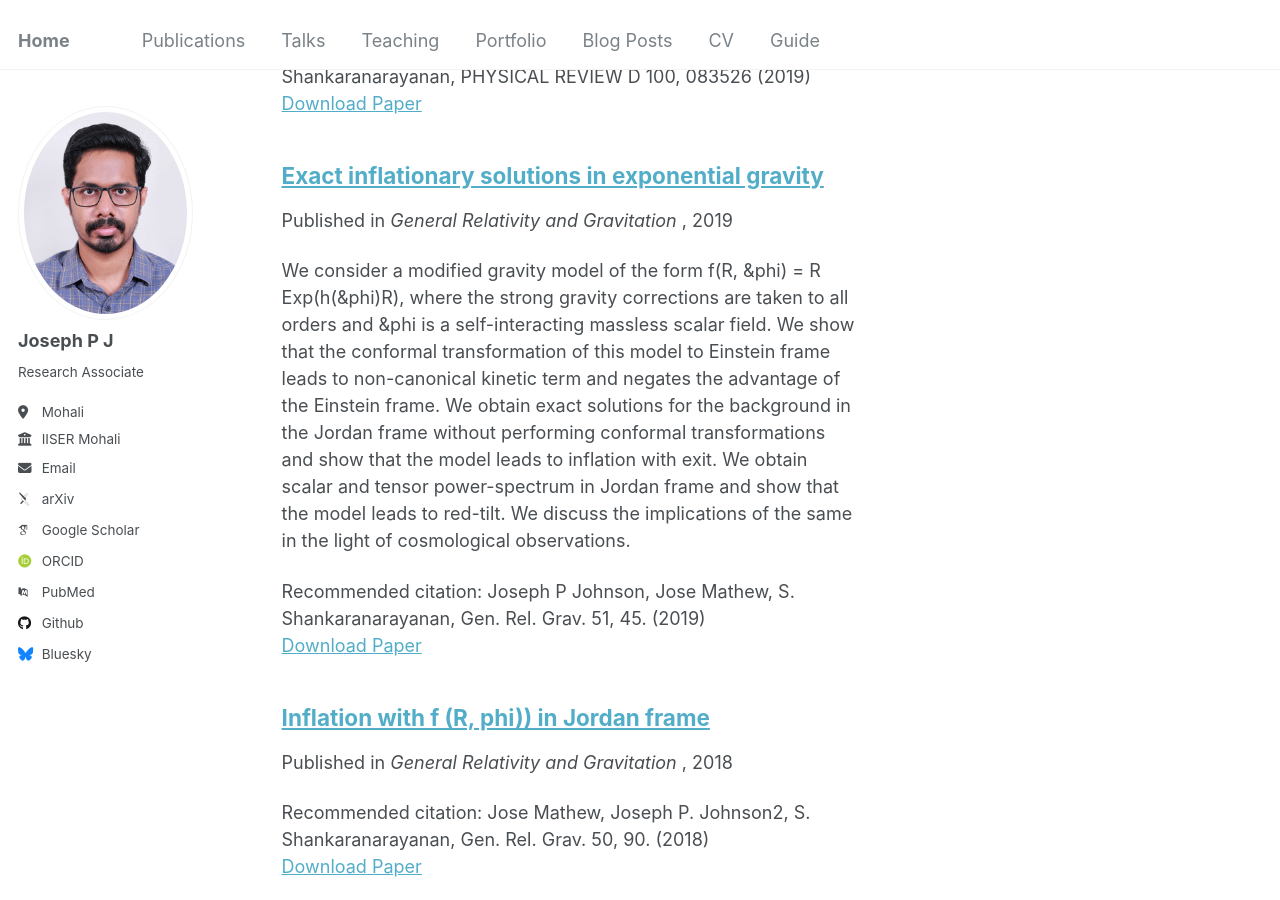
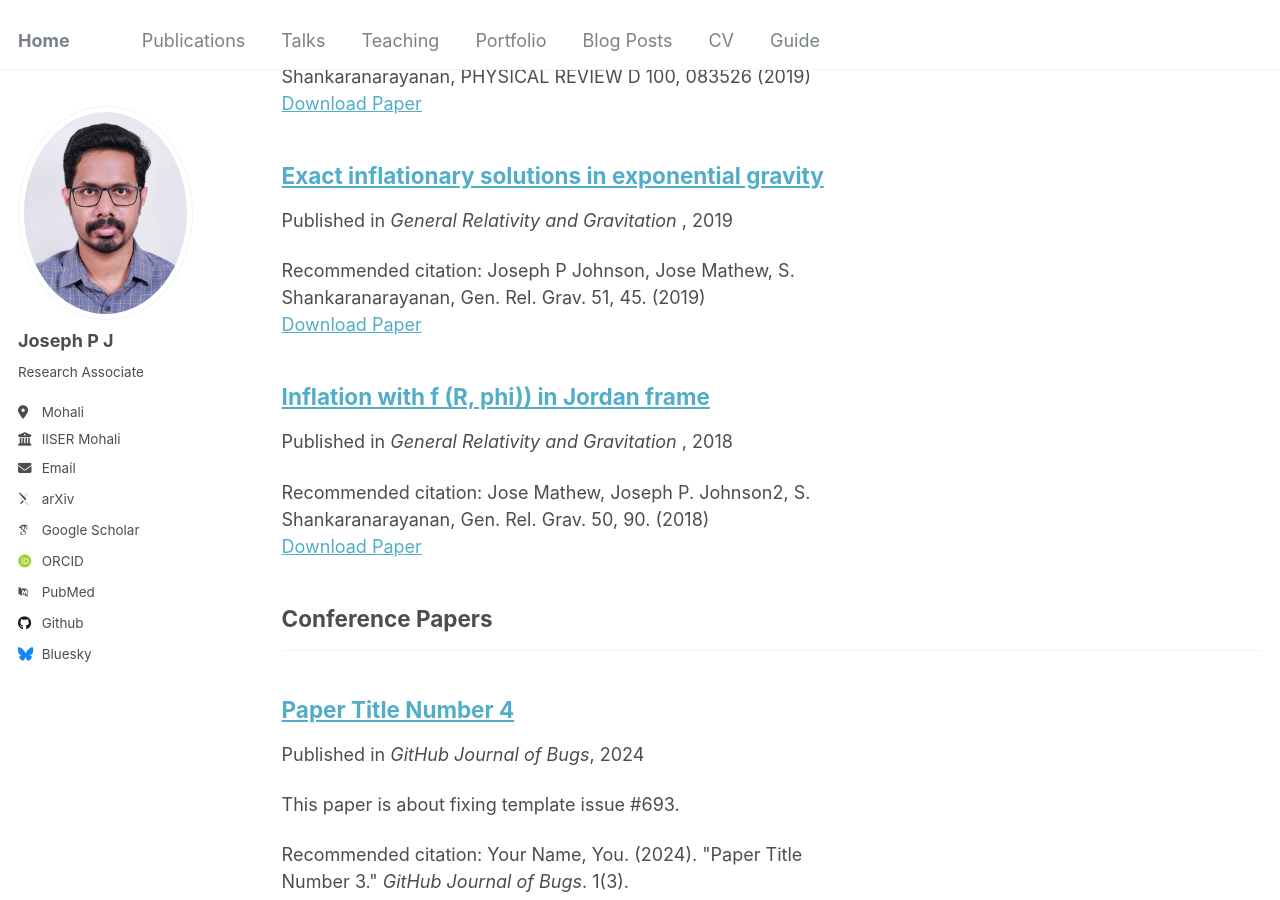
Before and after one commit to josephpjohnson/web, a Jekyll site: the page built from _pages/publications.html, in a window 1280 px wide and 900 px high, scrolled down 4993 px. Built offline with Jekyll 4.4.1, drawn with Linux system fonts in a browser that asks for light colours; some web fonts are replaced.

Commit message:
Update 2019-03-19-expgr.md

```diff
--- a/_publications/2019-03-19-expgr.md
+++ b/_publications/2019-03-19-expgr.md
@@ -3,7 +3,7 @@ title: "Exact inflationary solutions in exponential gravity"
 collection: publications
 category: manuscripts
 permalink: /publication/2019-03-19-expgr
-#excerpt: 'This paper is about the number 3. The number 4 is left for future work.'
+excerpt: ''
 date: 2019-03-19
 venue: 'General Relativity and Gravitation '
 #slidesurl: 'http://academicpages.github.io/files/slides3.pdf'
```
